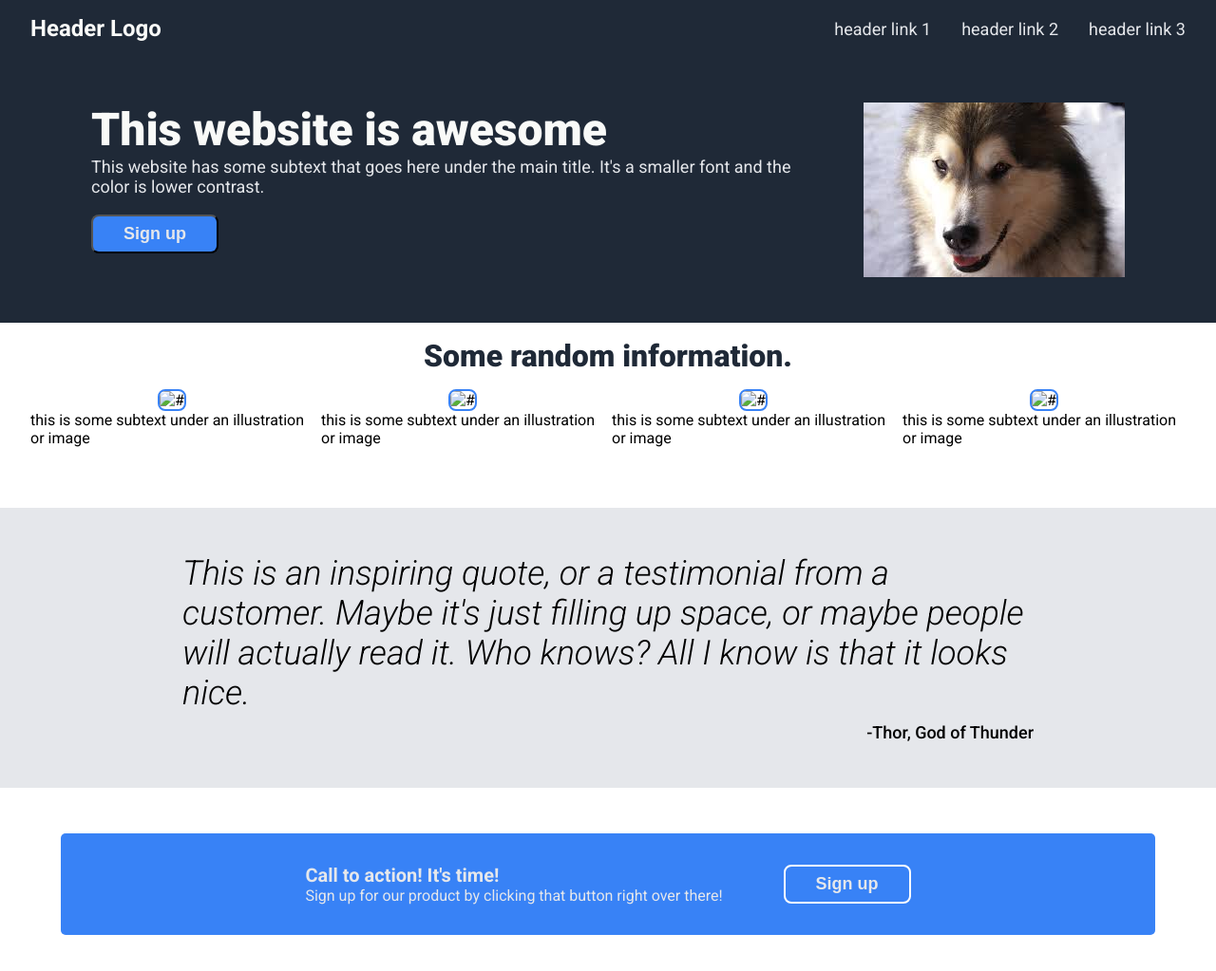
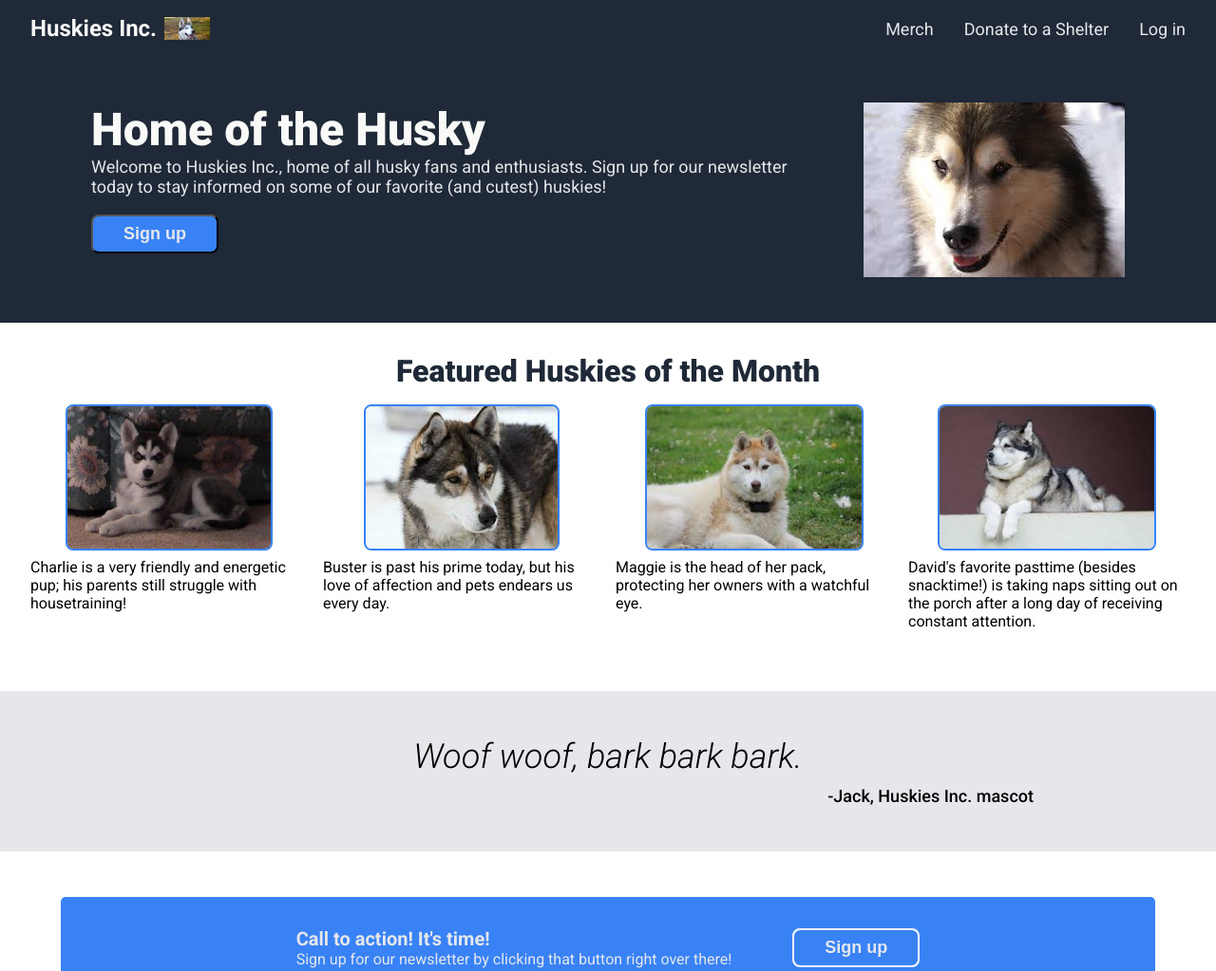
Before and after one commit to MattSchreyer/landing-page-project, a plain HTML site: page index.html in a window 1280 px wide. Shown: the top 1023 px of the page at 95% size. Drawn offline with Linux system fonts and the light colour scheme.

Commit message:
Complete project

```diff
--- a/index.html
+++ b/index.html
@@ -9,53 +9,64 @@
 </head>
 <body>
     <div class="header">
-        <div class="logo">Header Logo</div>
+        <div class="logo">
+            Huskies Inc. <img src="./logo.png" alt="Huskies Inc. mascot">
+        </div>
         <ul class="headerlinks">
-            <li><a href='#'>header link 1</a></li>
-            <li><a href='#'>header link 2</a></li>
-            <li><a href='#'>header link 3</a></li>
+            <li><a href='#'>Merch</a></li>
+            <li><a href='#'>Donate to a Shelter</a></li>
+            <li><a href='#'>Log in</a></li>
         </ul>
     </div>
     <div class="hero">
         <div class="lefthero">
-            <div>This website is awesome</div>
-            <p>This website has some subtext that goes here under the main title.
-                    It's a smaller font and the color is lower contrast.</p>
+            <div>Home of the Husky</div>
+            <p>Welcome to Huskies Inc., home of all husky fans and enthusiasts.
+                    Sign up for our newsletter today to stay informed on some of
+                    our favorite (and cutest) huskies!
+            </p>
             <button class="signup">Sign up</button>
         </div>
         <img src="./husky.png" alt="a bushy-tailed Alaskan Husky">
     </div>
     <div class="carddiv">
-        <div class="info">Some random information.</div>
+        <div class="info">Featured Huskies of the Month</div>
         <div class="cards">
             <div class="card">
-                <img src="#" alt="#">
-                <p>this is some subtext under an illustration or image</p>
+                <img src="./charlie.jpg" alt="an Alaskan Husky puppy">
+                <p>Charlie is a very friendly and energetic pup; his parents
+                        still struggle with housetraining!
+                </p>
             </div>
             <div class="card">
-                <img src="#" alt="#">
-                <p>this is some subtext under an illustration or image</p>
+                <img src="./Buster.jpg" alt="an older alaskan husky">
+                <p>Buster is past his prime today, but his love of affection and
+                        pets endears us every day.
+                </p>
             </div>
             <div class="card">
-                <img src="#" alt="#">
-                <p>this is some subtext under an illustration or image</p>
+                <img src="./Maggie.png" alt="a light brown husky">
+                <p>Maggie is the head of her pack, protecting her owners with
+                        a watchful eye.
+                </p>
             </div>
             <div class="card">
-                <img src="#" alt="#">
-                <p>this is some subtext under an illustration or image</p>
+                <img src="./David.png" alt="a tired but relaxed husky">
+                <p>David's favorite pasttime (besides snacktime!) is taking naps
+                        sitting out on the porch after a long day of receiving
+                        constant attention.
+                </p>
             </div>
         </div>
     </div>
     <div class="quotediv">
-        <p>This is an inspiring quote, or a testimonial from a customer. Maybe
-                it's just filling up space, or maybe people will actually read it.
-                Who knows? All I know is that it looks nice.</p>
-        <div>-Thor, God of Thunder</div>
+        <p>Woof woof, bark bark bark.</p>
+        <div>-Jack, Huskies Inc. mascot</div>
     </div>
     <div class="calltoact">
         <div class="acttext">
             <div>Call to action! It's time!</div>
-            <p>Sign up for our product by clicking that button right over there!</p>
+            <p>Sign up for our newsletter by clicking that button right over there!</p>
         </div>
         <button class="signup">Sign up</button>
     </div>
--- a/style.css
+++ b/style.css
@@ -25,6 +25,14 @@ li {
     color: #f9faf8;
     font-size: 24px;
     font-weight: bolder;
+    display: flex;
+    gap: 8px;
+}
+
+.logo img {
+    max-height: 24px;
+    max-width: 48px;
+    align-self: center;
 }
 
 .headerlinks {
@@ -74,7 +82,7 @@ li {
     display: flex;
     flex-direction: column;
     align-items: center;
-    padding: 1em 2em 4em;
+    padding: 2em 2em 4em;
     gap: 16px;
 }
 
@@ -87,13 +95,14 @@ li {
 .cards {
     display: flex;
     justify-content: center;
-    gap: 8px;
+    gap: 16px;
 }
 
 .card {
     display: flex;
     flex-direction: column;
     align-items: center;
+    gap: 8px;
 }
 
 .card *{
@@ -103,6 +112,9 @@ li {
 .card img {
     border: 2px solid #3882f6;
     border-radius: 8px;
+    max-width: 300px;
+    height: 150px;
+    object-fit: scale-down;
 }
 
 .quotediv {
```
Also changed, not shown: Buster.jpg (added), David.png (added), Maggie.png (added), charlie.jpg (added), logo.png (added).
